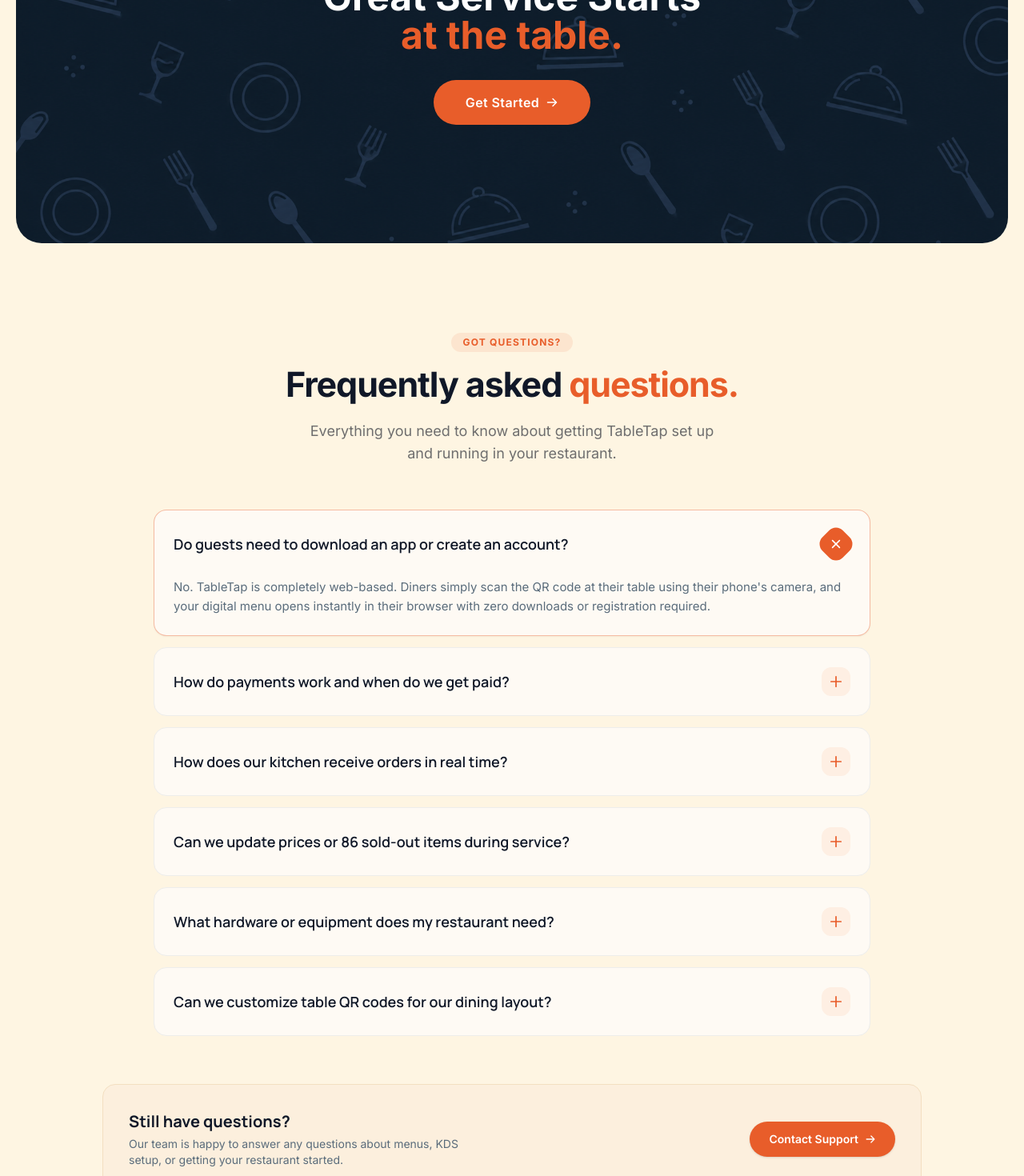
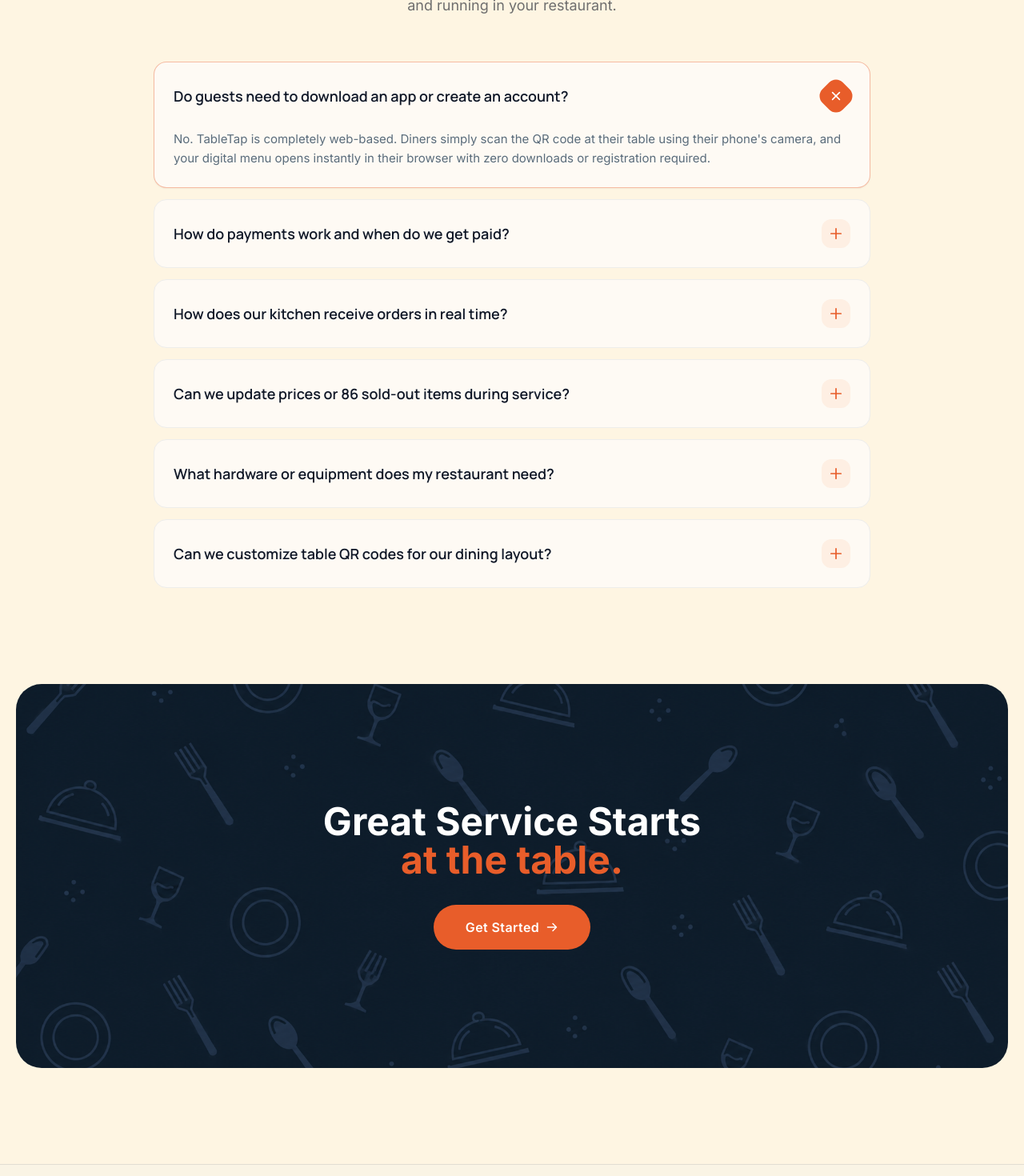
Before and after one commit to munachi821/Table-tap, a Next.js app: page / in a window 1280 px wide. Shown: the part 5600-7070 px from the top of the page at 80% size. Built offline with nearby package versions, Linux system fonts and the light colour scheme.

Commit message:
moved the cta to the bottom and removed the support cta

```diff
--- a/app/(landing page)/page.tsx
+++ b/app/(landing page)/page.tsx
@@ -1053,25 +1053,6 @@ export default function LandingPage() {
         </div>
       </section>
 
-      <section className="max-w-310 mx-auto my-20 cta_bg h-120 rounded-4xl flex items-center justify-center">
-        <div className="max-w-xl flex items-center flex-col">
-          <h2 className="text-5xl font-bold text-[#E85D2A] text-center">
-            <span className="text-white">Great Service Starts</span> <br /> at
-            the table.
-          </h2>
-          <Link
-            href="/signup"
-            className="text-base flex items-center gap-2 font-semibold rounded-full bg-[#E85D2A] text-white px-10 py-4 transition-all active:scale-95 group w-fit tracking-wide mt-8"
-          >
-            Get Started{" "}
-            <ArrowRightIcon
-              weight="bold"
-              className="group-hover:translate-x-1 transition-transform"
-            />
-          </Link>
-        </div>
-      </section>
-
       {/* FAQ Section */}
       <section id="faq" className="w-full my-28 px-6 scroll-mt-24">
         <div className="max-w-4xl mx-auto">
@@ -1138,22 +1119,19 @@ export default function LandingPage() {
             })}
           </div>
         </div>
+      </section>
 
-        <div className="max-w-5xl mx-auto mt-15 bg-[#FCEFDD] border border-[#F3DFC1] rounded-2xl p-6 sm:p-8 flex flex-col sm:flex-row items-center justify-between gap-6 text-center sm:text-left">
-          <div>
-            <h4 className="font-bold text-[#101828] text-xl font-manrope">
-              Still have questions?
-            </h4>
-            <p className="text-sm text-[#5A6C7B] mt-1 max-w-md">
-              Our team is happy to answer any questions about menus, KDS setup,
-              or getting your restaurant started.
-            </p>
-          </div>
+      <section className="max-w-310 mx-auto my-30 cta_bg h-120 rounded-4xl flex items-center justify-center">
+        <div className="max-w-xl flex items-center flex-col">
+          <h2 className="text-5xl font-bold text-[#E85D2A] text-center">
+            <span className="text-white">Great Service Starts</span> <br /> at
+            the table.
+          </h2>
           <Link
             href="/signup"
-            className="inline-flex items-center gap-2 rounded-full bg-[#E85D2A] text-white px-6 py-3 text-sm font-semibold hover:bg-[#E85D2A]/90 transition-all active:scale-95 whitespace-nowrap shadow-sm group"
+            className="text-base flex items-center gap-2 font-semibold rounded-full bg-[#E85D2A] text-white px-10 py-4 transition-all active:scale-95 group w-fit tracking-wide mt-8"
           >
-            <span>Contact Support</span>
+            Get Started{" "}
             <ArrowRightIcon
               weight="bold"
               className="group-hover:translate-x-1 transition-transform"
```
